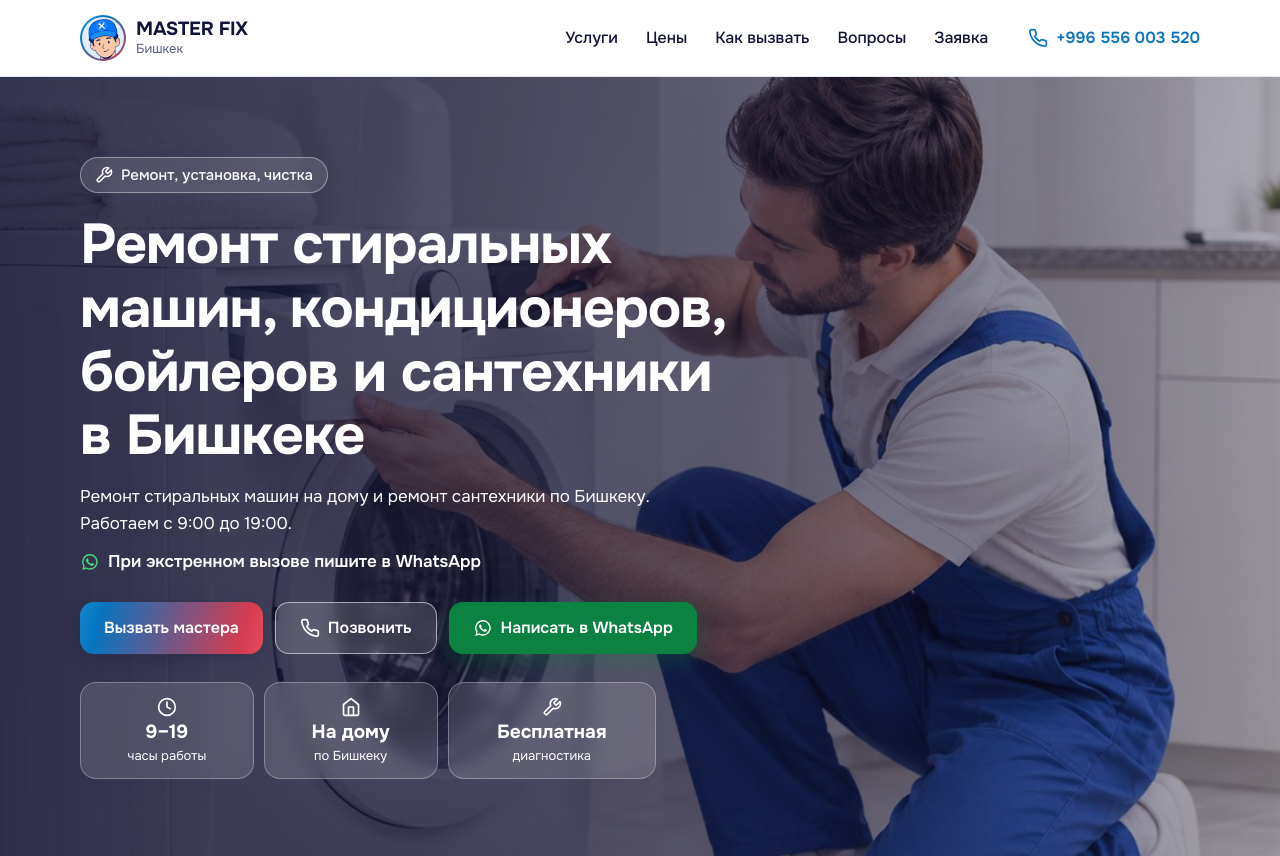
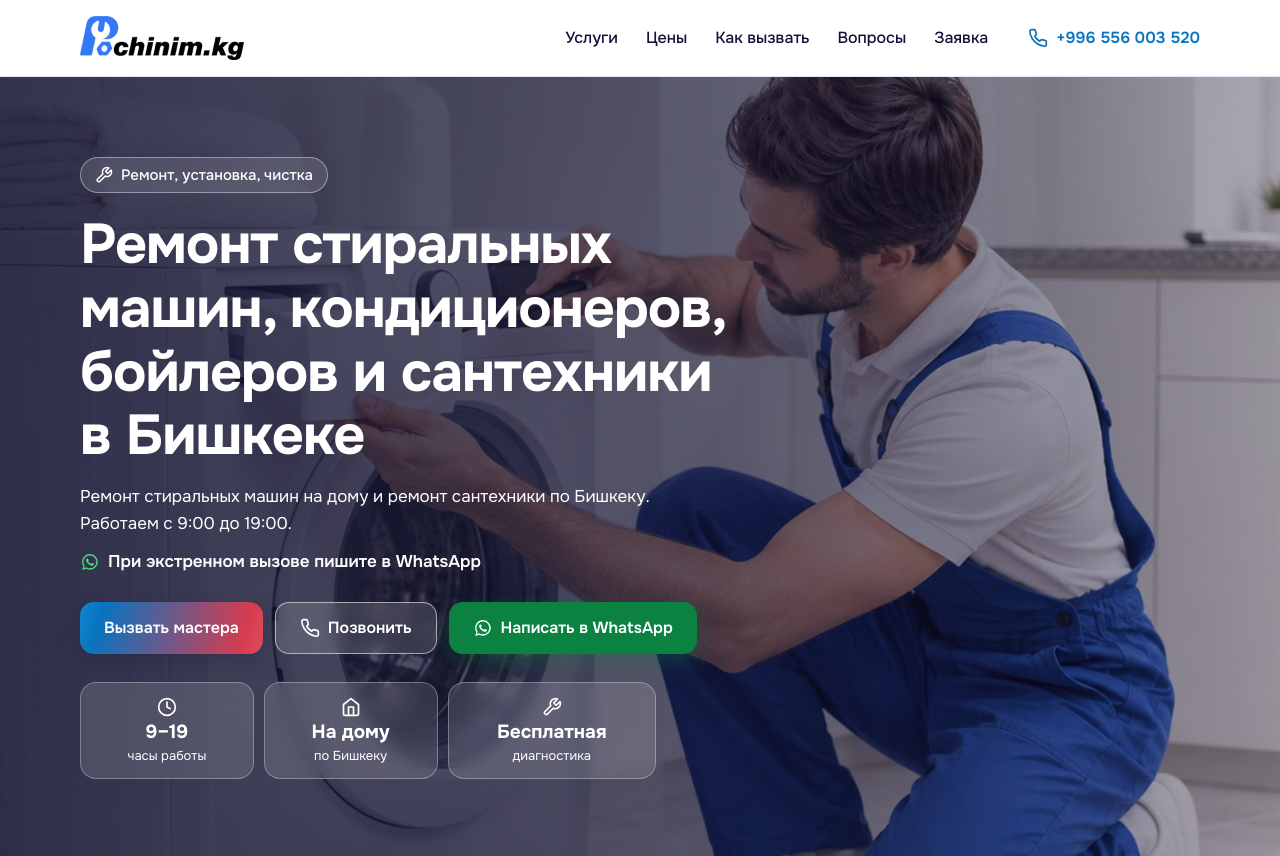
Before and after one commit to dyikanbaevaa08-coder/service-website-test, a plain HTML site: page index.html in a window 1280 px wide. Shown: the top 856 px of the page. Drawn offline with Linux system fonts and the light colour scheme.

Commit message:
Rebrand site to «Починим» with the new logo
Header uses the pochinim.kg logo image; title, share tags, JSON-LD,
footer and the WhatsApp request text now say «Починим».

Co-Authored-By: Claude Opus 5.5 <noreply@anthropic.com>

```diff
--- a/index.html
+++ b/index.html
@@ -3,7 +3,7 @@
 <head>
   <meta charset="utf-8">
   <meta name="viewport" content="width=device-width, initial-scale=1, viewport-fit=cover">
-  <title>Ремонт стиральных машин и сантехники в Бишкеке | MASTER FIX</title>
+  <title>Ремонт стиральных машин и сантехники в Бишкеке | Починим</title>
   <meta name="description" content="Ремонт стиральных машин на дому в Бишкеке, установка и обслуживание. Ремонт сантехники: краны, смесители, унитазы. Бесплатная диагностика. +996 556 003 520">
   <meta name="theme-color" content="#0874C0">
   <link rel="canonical" href="https://masterfix-kg.github.io/">
@@ -11,7 +11,7 @@
   <meta property="og:url" content="https://masterfix-kg.github.io/">
   <meta property="og:image" content="https://masterfix-kg.github.io/img/master.jpg">
   <meta property="og:locale" content="ru_RU">
-  <meta property="og:title" content="Ремонт стиральных машин и сантехники в Бишкеке | MASTER FIX">
+  <meta property="og:title" content="Ремонт стиральных машин и сантехники в Бишкеке | Починим">
   <meta property="og:description" content="Ремонт стиральных машин на дому в Бишкеке, установка и обслуживание. Ремонт сантехники: краны, смесители, унитазы. Бесплатная диагностика.">
   <link rel="icon" href="favicon-32.png" type="image/png" sizes="32x32">
   <link rel="icon" href="favicon-192.png" type="image/png" sizes="192x192">
@@ -24,7 +24,8 @@
   {
     "@context": "https://schema.org",
     "@type": "HomeAndConstructionBusiness",
-    "name": "MASTER FIX",
+    "name": "Починим",
+    "logo": "https://masterfix-kg.github.io/img/logo-pochinim.png",
     "url": "https://masterfix-kg.github.io/",
     "image": "https://masterfix-kg.github.io/img/master.jpg",
     "description": "Ремонт стиральных машин на дому в Бишкеке, установка и обслуживание стиральных машин, кондиционеров и бойлеров. Ремонт сантехники: ремонт крана, смесителя и унитаза.",
@@ -61,12 +62,8 @@
 
   <header class="site-header">
     <div class="wrap site-header__row">
-      <a class="logo" href="#top" aria-label="MASTER FIX, на начало страницы">
-        <img class="logo__img" src="img/logo.jpg" width="46" height="46" alt="">
-        <span class="logo__text">
-          <span class="logo__name">MASTER FIX</span>
-          <span class="logo__city">Бишкек</span>
-        </span>
+      <a class="logo" href="#top" aria-label="Починим, на начало страницы">
+        <img class="logo__img" src="img/logo-pochinim.png" width="492" height="132" alt="Починим">
       </a>
 
       <nav class="site-nav" id="site-nav" aria-label="Разделы сайта">
@@ -400,7 +397,7 @@
   <footer class="site-footer" id="contacts">
     <div class="wrap site-footer__wrap">
       <div>
-        <p class="site-footer__name">MASTER FIX</p>
+        <p class="site-footer__name">Починим</p>
         <p>Ремонт стиральных машин, кондиционеров, бойлеров и сантехники в Бишкеке</p>
       </div>
       <div class="site-footer__contacts">
--- a/script.js
+++ b/script.js
@@ -124,7 +124,7 @@
     }
 
     var lines = [
-      'Здравствуйте! Заявка с сайта MASTER FIX.',
+      'Здравствуйте! Заявка с сайта «Починим».',
       'Имя: ' + name,
       'Телефон: ' + phone
     ];
--- a/styles.css
+++ b/styles.css
@@ -172,28 +172,13 @@ h3 {
 }
 
 .logo__img {
-  width: 2.875rem;
-  height: 2.875rem;
-  padding: 2px;
-  border-radius: 50%;
-  background: var(--grad-tile);
-  object-fit: cover;
+  display: block;
+  width: auto;
+  height: 2.375rem;
 }
 
-.logo__text { display: grid; }
-
-.logo__name {
-  font-size: 1.1875rem;
-  font-weight: 700;
-  line-height: 1.15;
-  letter-spacing: -.01em;
-  white-space: nowrap;
-}
-
-.logo__city {
-  color: var(--muted);
-  font-size: .8125rem;
-  line-height: 1.25;
+@media (min-width: 1000px) {
+  .logo__img { height: 2.75rem; }
 }
 
 .burger {
```
Also changed, not shown: img/logo-pochinim.png (added).
